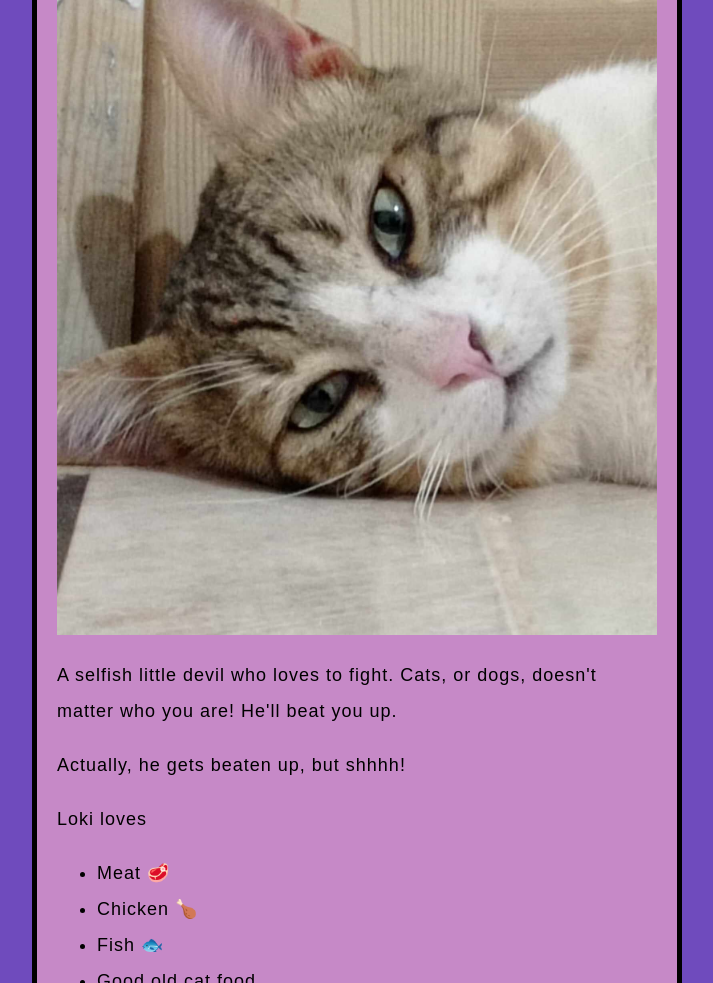
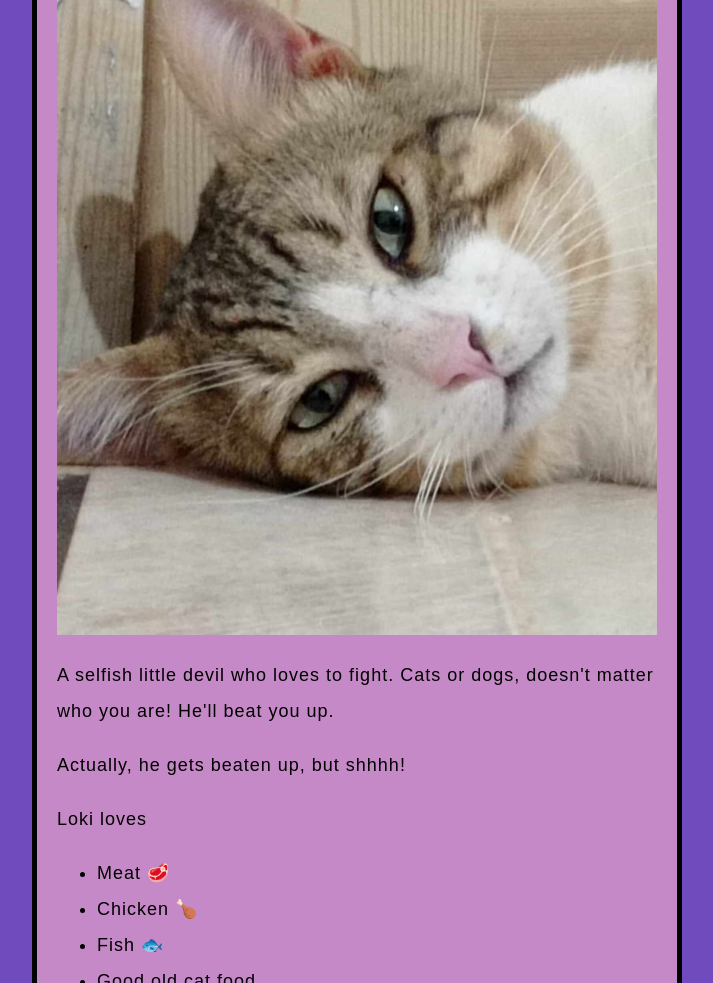
Before and after one commit to samshady/coolcats, a plain HTML site: page Loki.html in a window 1280 px wide. Shown: the part 117-1100 px from the top of the page, without its empty margins (283-996 px from the left). Drawn offline with Linux system fonts and the light colour scheme.

Commit message:
removed comma

```diff
--- a/Loki.html
+++ b/Loki.html
@@ -10,7 +10,7 @@
     <h1>Loki</h1>
     <img src="images/loki6.jpeg" alt="Cat photo" style="width:100%"/>
     <p>
-        A selfish little devil who loves to fight. Cats, or dogs, doesn't matter who you are! He'll beat you up.
+        A selfish little devil who loves to fight. Cats or dogs, doesn't matter who you are! He'll beat you up.
     </p>
     <p>Actually, he gets beaten up, but shhhh!</p>
     <p>Loki loves</p>
```
